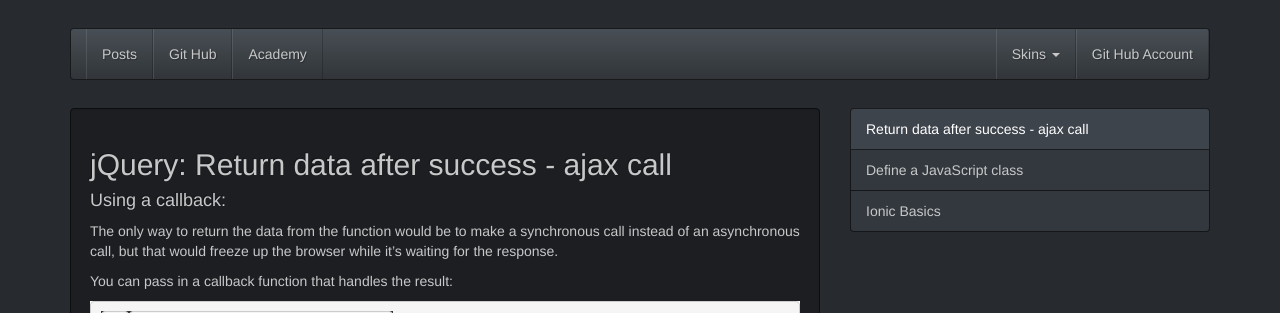
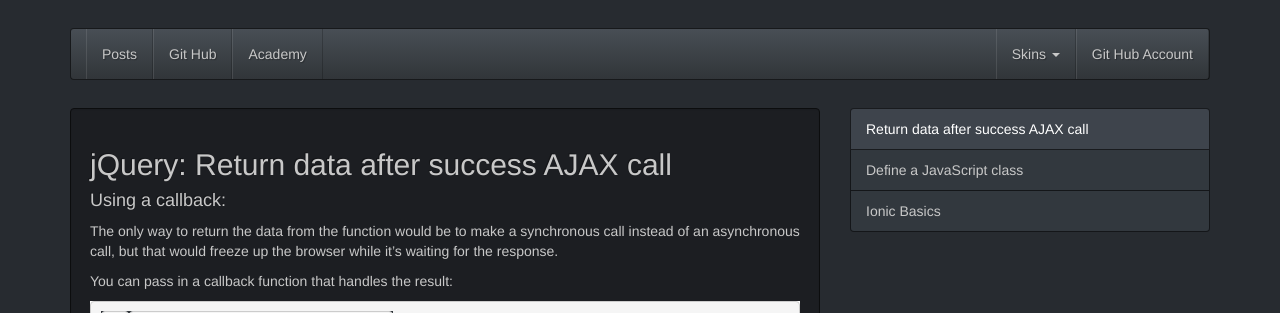
Before and after one commit to donvercety/donvercety.github.io, a Jekyll site: the page built from _posts/2014-12-10-return-ajax-result.md, in a window 1280 px wide. Shown: the top 313 px of the page. Built offline with Jekyll 4.4.1, drawn with Linux system fonts in a browser that asks for light colours; nearby versions of some CDN libraries.

```diff
--- a/_posts/2014-12-10-return-ajax-result.md
+++ b/_posts/2014-12-10-return-ajax-result.md
@@ -1,6 +1,6 @@
 ---
 layout: posts
-title:  "Return data after success - ajax call"
+title:  "Return data after success AJAX call"
 date:   2014-12-10 08:05:00
 category: javascript
 description: >
@@ -15,7 +15,7 @@ description: >
   is returned by the AJAX call.
 ---
 
-jQuery: Return data after success - ajax call
+jQuery: Return data after success AJAX call
 ---------------------------------------------
 
 #### Using a callback:
```
